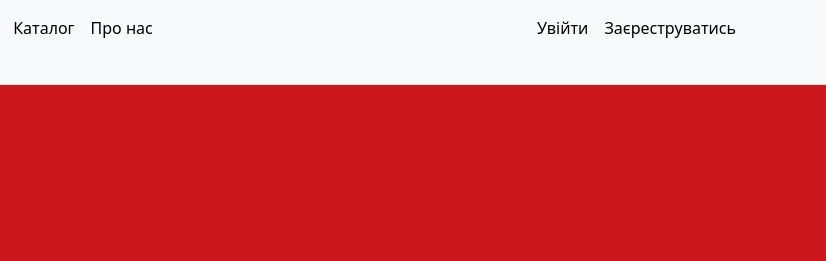
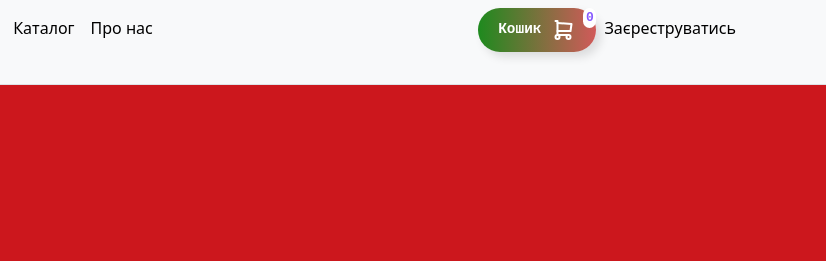
Before and after one commit to SuperMasha69/reliz_superMasha, a plain HTML site: page registration.html in a window 1280 px wide. Shown: the top 261 px of the page, 454-1280 px from the left. Drawn offline with nearby package versions, Linux system fonts and the light colour scheme.

Commit message:
повідомлення коміту

```diff
--- a/registration.html
+++ b/registration.html
@@ -25,8 +25,23 @@
             <li class="nav-item"><a href="#" class="nav-link link-body-emphasis px-2">Про нас</a></li>
           </ul>
           <ul class="nav">
-            <li class="nav-item"><a href="#" class="nav-link link-body-emphasis px-2">Увійти</a></li>
-            <li class="nav-item"><a href="#" class="nav-link link-body-emphasis px-2">Заєреструватись</a></li>
+            <li>
+            <button class="cart-btn" id="cartBtn">
+                Кошик
+                <svg xmlns="http://www.w3.org/2000/svg" class="bell" width="24" height="24" viewBox="0 0 24 24" fill="none"
+                  stroke="currentColor" stroke-width="2" stroke-linecap="round" stroke-linejoin="round"
+                  class="icon icon-tabler icons-tabler-outline icon-tabler-shopping-cart">
+                  <path stroke="none" d="M0 0h24v24H0z" fill="none" />
+                  <path d="M6 19m-2 0a2 2 0 1 0 4 0a2 2 0 1 0 -4 0" />
+                  <path d="M17 19m-2 0a2 2 0 1 0 4 0a2 2 0 1 0 -4 0" />
+                  <path d="M17 17h-11v-14h-2" />
+                  <path d="M6 5l14 1l-1 7h-13" />
+                </svg>
+                <span class="cart-counter">0</span>
+                </li>
+              </button>
+            </li>
+            <li class="nav-item registration-icon"><a href="#" class="nav-link link-body-emphasis px-2">Заєреструватись</a></li>
           </ul>
         </div>
       </nav>
```
